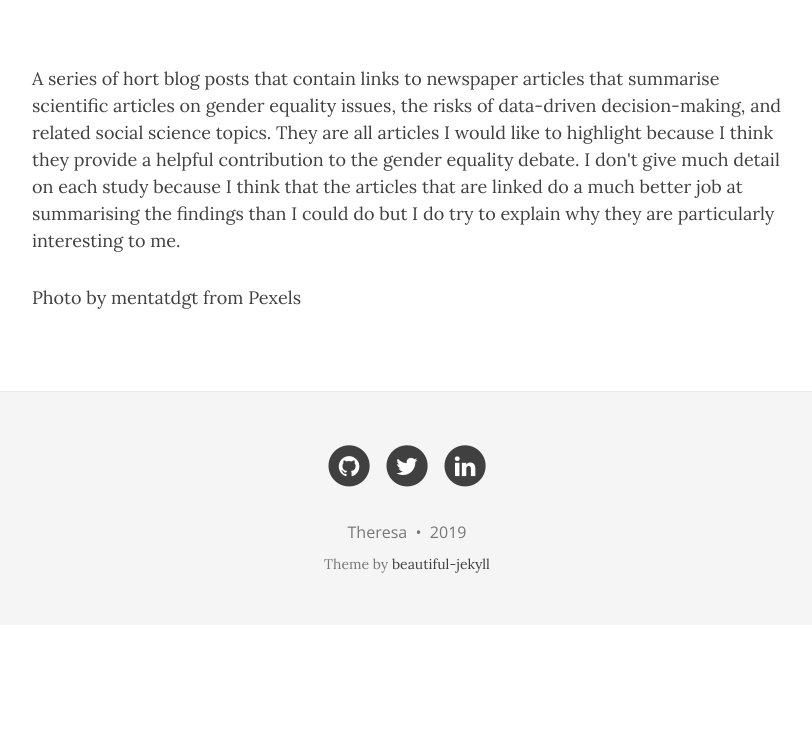
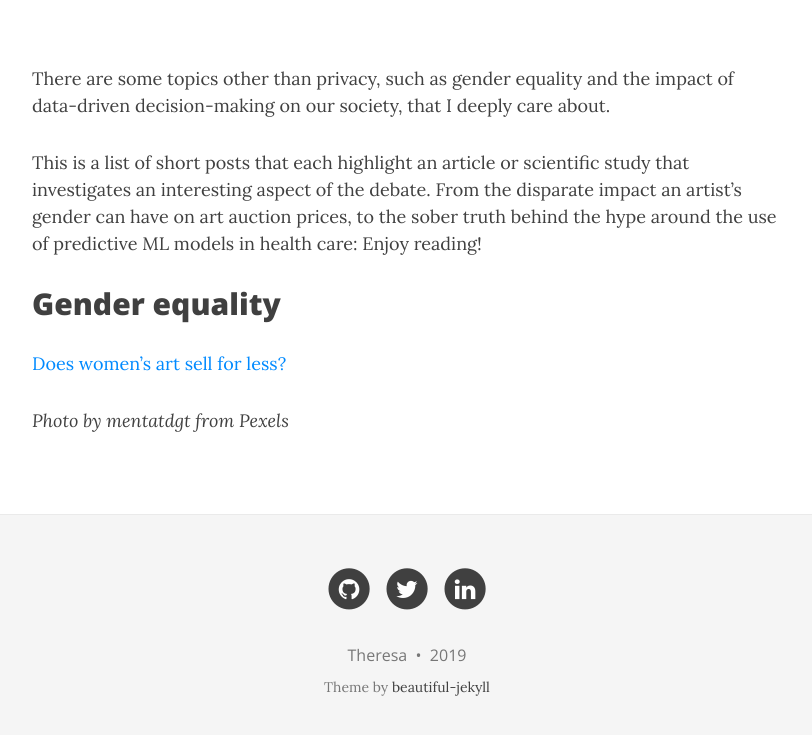
Before and after one commit to reslbesl/theresa.github.io, a Jekyll site: the page built from articles.md, in a window 1280 px wide and 1291 px high. Shown: the part 543-1278 px from the top of the window, without its empty margins (233-1045 px from the left). Built offline with Jekyll 4.4.1, drawn with Linux system fonts in a browser that asks for light colours; nearby versions of some CDN libraries.

Commit message:
Add new blog post

```diff
--- a/Gemfile
+++ b/Gemfile
@@ -4,8 +4,9 @@ gem "github-pages", '197'
 
 # enable tzinfo-data for local build
 # gem 'tzinfo-data', platforms: [:mingw, :mswin, :x64_mingw]
-gem 'jekyll-paginate'
+# gem 'jekyll-paginate'
 
 group :jekyll_plugins do
   gem 'octopress-paginate'
+  gem 'jekyll-paginate'
 end
--- a/articles.html
+++ /dev/null
@@ -1,85 +0,0 @@
----
-layout: page
-title: Articles
-subtitle: I want you to know about
-use-site-title: true
-bigimg: /img/casual-diversity.jpg
----
-<p>
-    A series of hort blog posts that contain links to newspaper articles that summarise scientific articles on gender equality issues, the risks of data-driven decision-making, and related social science topics.
-
-    They are all articles I would like to highlight because I think they provide a helpful contribution to the gender equality debate.
-
-    I don't give much detail on each study because I think that the articles that are linked do a much better job at summarising the findings than I could do but I do try to explain why they are particularly interesting to me.
-
-</p>
-
-<div class="posts-list">
-    {% for post in paginator.posts %}
-    <article class="post-preview">
-        <a href="{{ post.url | relative_url }}">
-            <h2 class="post-title">{{ post.title }}</h2>
-
-            {% if post.subtitle %}
-            <h3 class="post-subtitle">
-                {{ post.subtitle }}
-            </h3>
-            {% endif %}
-        </a>
-
-        <p class="post-meta">
-            Posted on {{ post.date | date: "%B %-d, %Y" }}
-        </p>
-
-        <div class="post-entry-container">
-            {% if post.image %}
-            <div class="post-image">
-                <a href="{{ post.url | relative_url }}">
-                    <img src="{{ post.image | relative_url }}">
-                </a>
-            </div>
-            {% endif %}
-            <div class="post-entry">
-                {{ post.excerpt | strip_html | xml_escape | truncatewords: site.excerpt_length }}
-                {% assign excerpt_word_count = post.excerpt | number_of_words %}
-                {% if post.content != post.excerpt or excerpt_word_count > site.excerpt_length %}
-                <a href="{{ post.url | relative_url }}" class="post-read-more">[Read&nbsp;More]</a>
-                {% endif %}
-            </div>
-        </div>
-
-        {% if post.tags.size > 0 %}
-        <div class="blog-tags">
-            Tags:
-            {% if site.link-tags %}
-            {% for tag in post.tags %}
-            <a href="{{ '/tags' | relative_url }}#{{- tag -}}">{{- tag -}}</a>
-            {% endfor %}
-            {% else %}
-            {{ post.tags | join: ", " }}
-            {% endif %}
-        </div>
-        {% endif %}
-
-    </article>
-    {% endfor %}
-</div>
-
-{% if paginator.total_pages > 1 %}
-<ul class="pager main-pager">
-    {% if paginator.previous_page %}
-    <li class="previous">
-        <a href="{{ paginator.previous_page_path | relative_url }}">&larr; Newer Posts</a>
-    </li>
-    {% endif %}
-    {% if paginator.next_page %}
-    <li class="next">
-        <a href="{{ paginator.next_page_path | relative_url }}">Older Posts &rarr;</a>
-    </li>
-    {% endif %}
-</ul>
-{% endif %}
-
-<p>
-    Photo by mentatdgt from Pexels
-</p>
--- /dev/null
+++ b/articles.md
@@ -0,0 +1,19 @@
+---
+layout: page
+title: Articles
+subtitle: I want you to know about
+use-site-title: true
+bigimg: /img/casual-diversity.jpg
+---
+There are some topics other than privacy, such as gender equality and the impact of data-driven decision-making on our society, that I deeply care about.
+
+This is a list of short posts that each highlight an article or scientific study that investigates an interesting aspect of the debate.
+From the disparate impact an artist's gender can have on art auction prices, to the sober truth behind the hype around the use of predictive ML models in health care: Enjoy reading!
+
+Gender equality
+---
+
+[Does women's art sell for less?](/2019-08-05-female-art/)
+
+
+*Photo by mentatdgt from Pexels*
```
Also changed, not shown: _posts/2019-08-05-female-art.md (+1 -2 lines), _posts/2019-08-07-juliapowell-DeepMind.md (added, +17 -0 lines), privacy.md (+2 -2 lines), python.md (+9 -1 lines).
